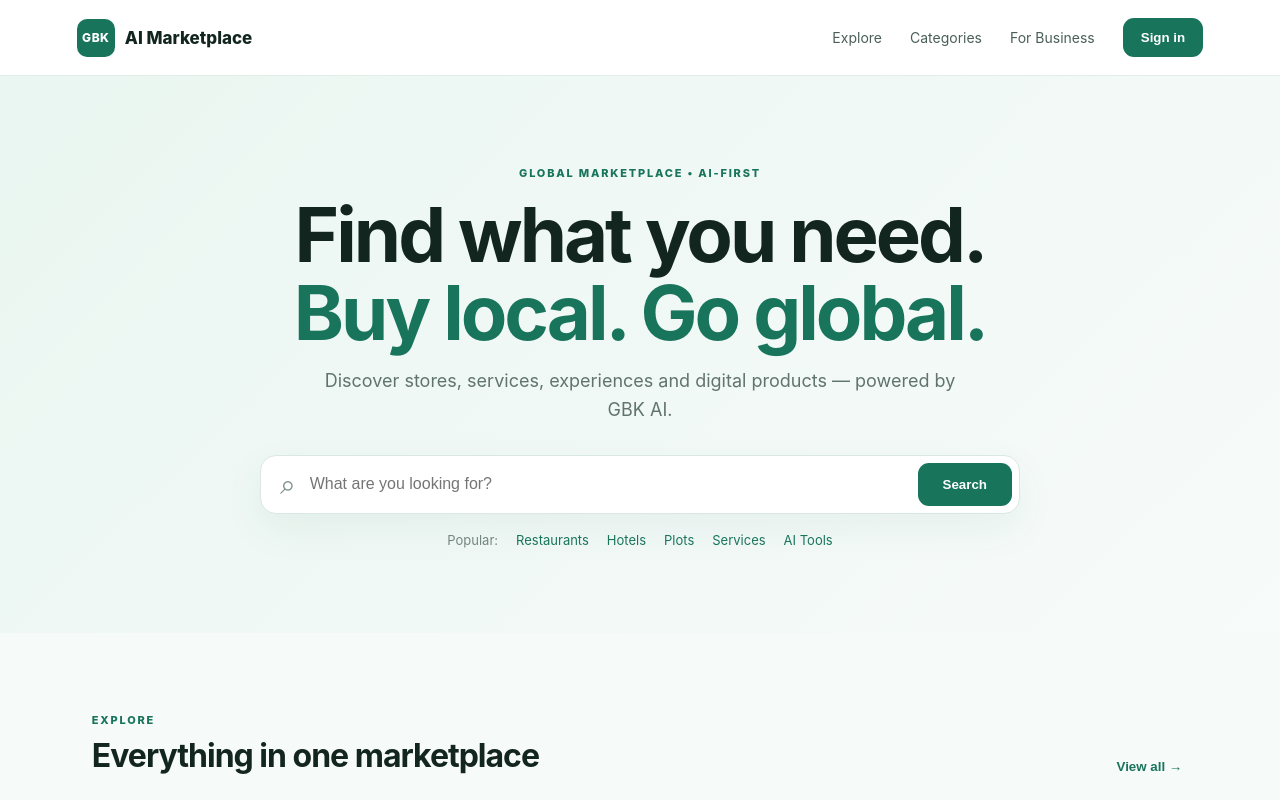
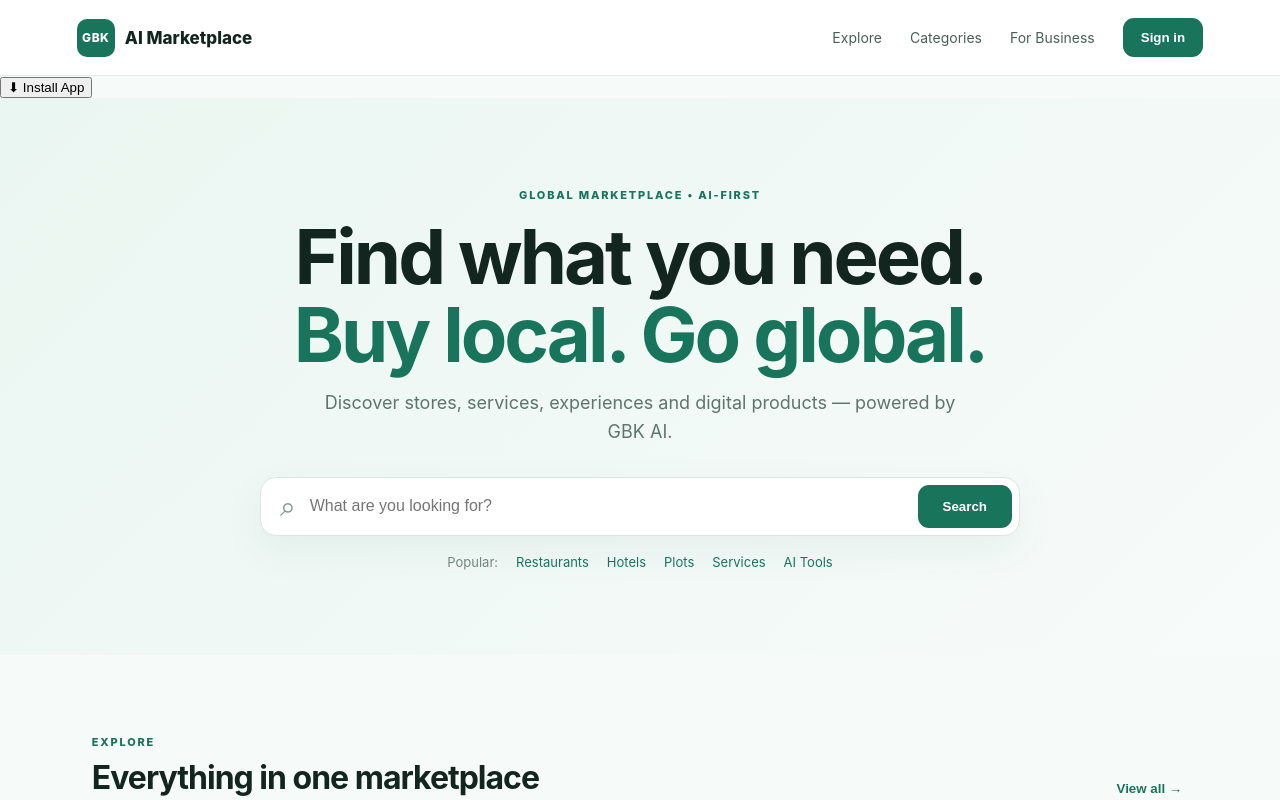
Before and after one commit to crasyads-ui/gbk-ai-marketplace, a Next.js app: page / in a window 1280 px wide. Shown: the top 800 px of the page. Built offline with nearby package versions, Linux system fonts and the light colour scheme.

Commit message:
Add GBK Marketplace install button

```diff
--- a/app/page.tsx
+++ b/app/page.tsx
@@ -1,6 +1,7 @@
 'use client'
 
 import { useMemo, useState } from 'react'
+import InstallPWA from './InstallPWA'
 
 const categories = [
   {name:'Food & Restaurants', icon:'🍴', tag:'Food'},
@@ -42,6 +43,7 @@ export default function Home() {
       <div className="brand"><span className="logo">GBK</span><span>AI Marketplace</span></div>
       <div className="links"><a href="#explore">Explore</a><a href="#categories">Categories</a><a href="#business">For Business</a><button onClick={() => setShowBusiness(true)}>Sign in</button></div>
     </header>
+    <InstallPWA />
 
     <section className="hero">
       <div className="hero-inner">
```
